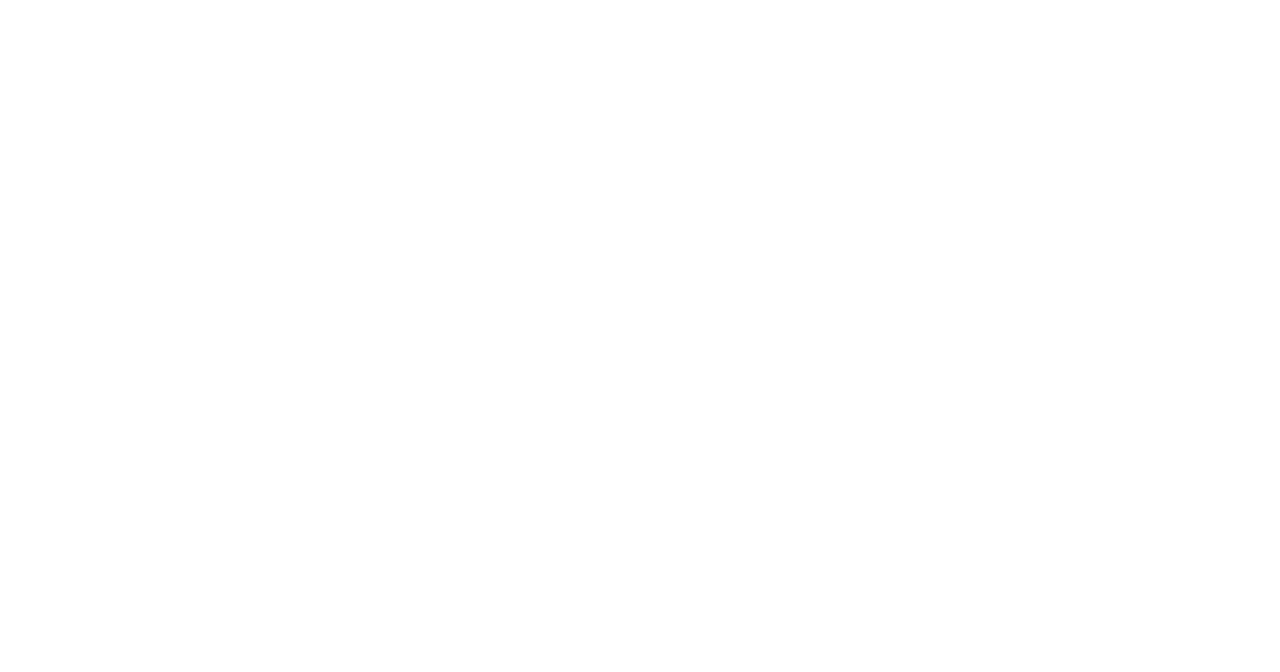
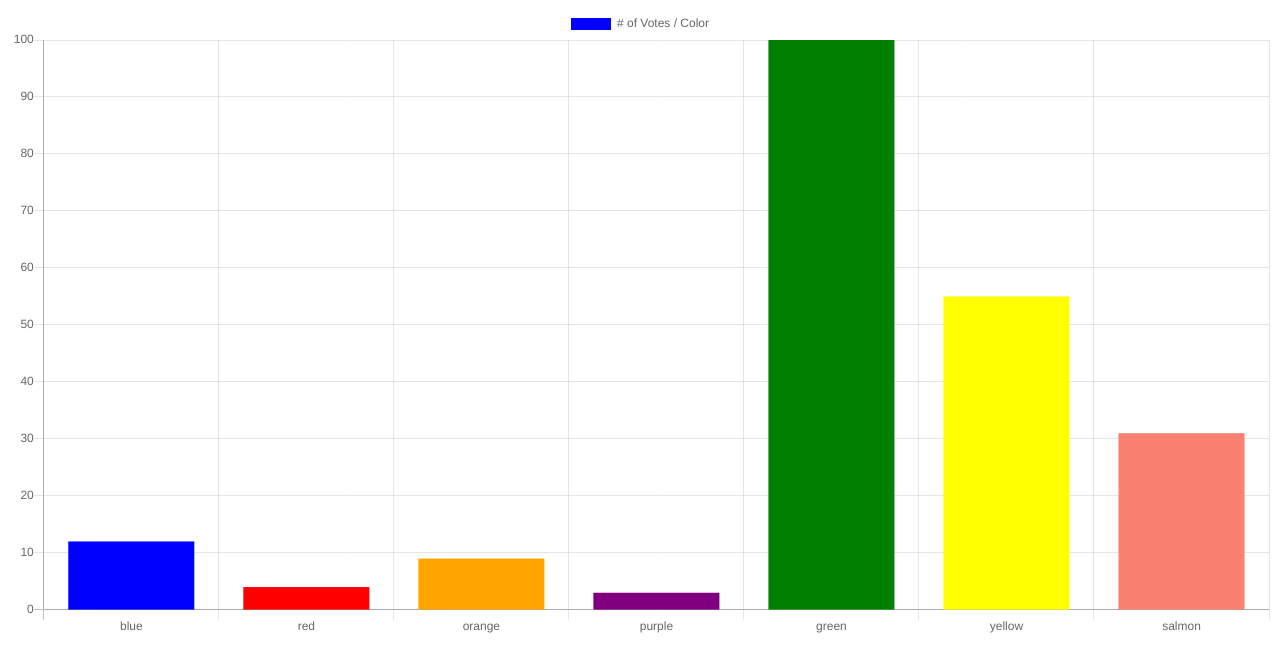
Before and after one commit to bharding2/cf201d19, a plain HTML site: page inclass/tue_2-21/index.html in a window 1280 px wide. Drawn offline with nearby package versions, Linux system fonts and the light colour scheme.

Commit message:
charting

```diff
--- a/inclass/tue_2-21/app.js
+++ b/inclass/tue_2-21/app.js
@@ -1 +1,33 @@
 'use strict';
+
+var ctx = document.getElementById('chart').getContext('2d');
+
+var data = [12, 4, 9, 3, 100, 55, 31];
+var labelColor = ['blue', 'red', 'orange', 'purple', 'green', 'yellow', 'salmon'];
+
+var chartData = {
+  type: 'bar',
+  data: {
+    labels: labelColor,
+    datasets: [
+      {
+        label: '# of Votes / Color',
+        data: data,
+        backgroundColor: labelColor
+      }
+    ],
+  },
+  options: {
+    scales: {
+      yAxes: [
+        {
+          ticks: {
+            beginAtZero: true
+          }
+        }
+      ]
+    }
+  }
+};
+
+var myChart = new Chart(ctx, chartData);
--- a/inclass/tue_2-21/index.html
+++ b/inclass/tue_2-21/index.html
@@ -2,6 +2,7 @@
 <html>
   <head>
     <title>chart demo</title>
+    <link rel="stylesheet" href="style.css">
     <script src="https://cdnjs.cloudflare.com/ajax/libs/Chart.js/2.4.0/Chart.min.js"></script>
   </head>
   <body>
--- a/inclass/tue_2-21/style.css
+++ b/inclass/tue_2-21/style.css
@@ -0,0 +1,4 @@
+canvas {
+  width: 75%;
+  min-width: 400px;
+}
```
